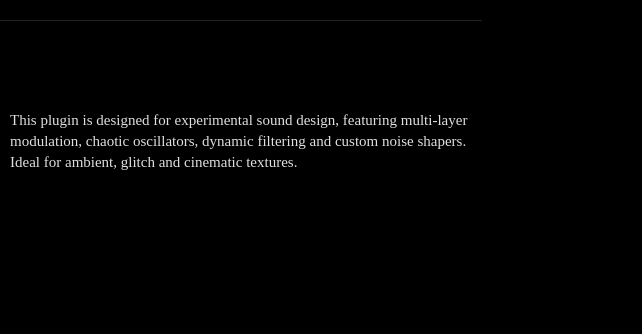
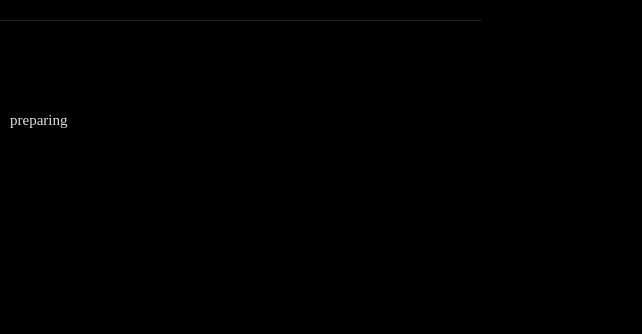
Before and after one commit to wng-xgd/wng-xgd.github.io, a plain HTML site: page synthesizers.html in a window 1280 px wide. Shown: the part 521-855 px from the top of the page, 638-1280 px from the left. Drawn offline with Linux system fonts and the light colour scheme.

Commit message:
Update synthesizers.html

```diff
--- a/synthesizers.html
+++ b/synthesizers.html
@@ -286,9 +286,7 @@
 
             <div class="plugin-description">
             <p>
-                This plugin is designed for experimental sound design, featuring multi-layer
-                modulation, chaotic oscillators, dynamic filtering and custom noise shapers.
-                Ideal for ambient, glitch and cinematic textures.
+                preparing
             </p>
             </div>
         </div>
```
